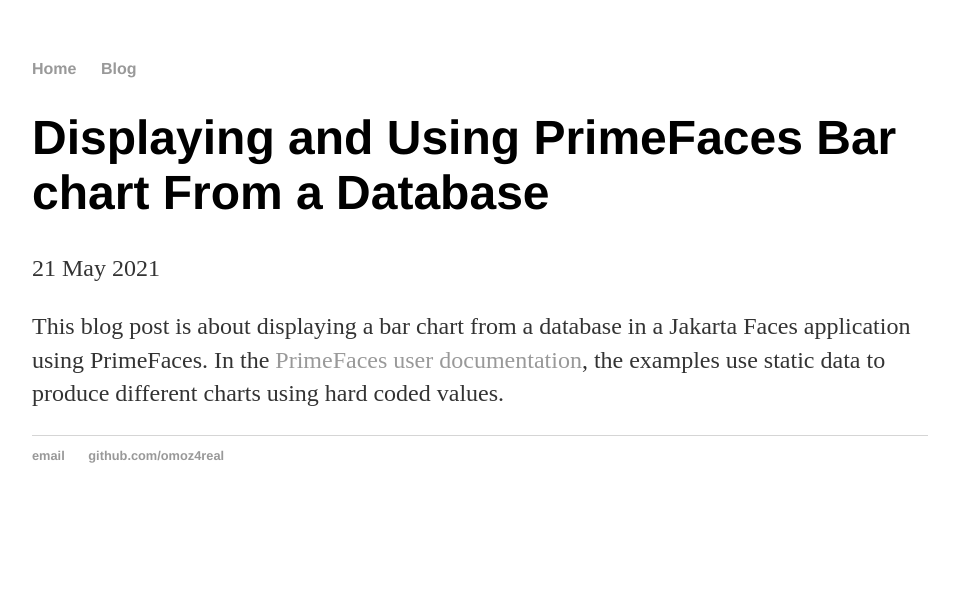
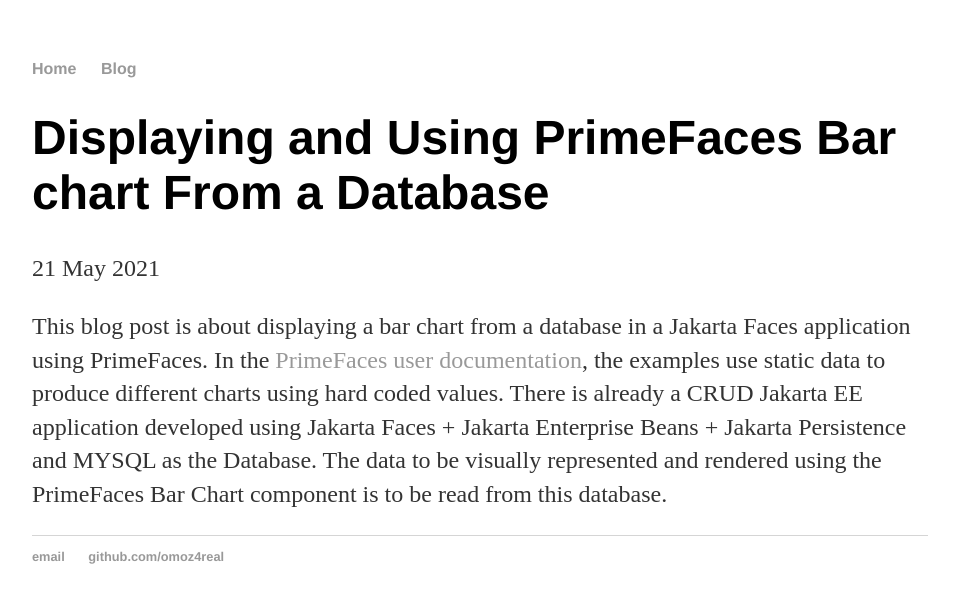
Before and after one commit to omoz4real/omoz4real.github.io, a Jekyll site: the page built from _posts/2021-05-21-displaying-and-using-primefaces-bar-chart-from-database.md, in a window 1280 px wide. Shown: the top 603 px of the page, without its empty margins (160-1119 px from the left). Built offline with Jekyll 4.4.1, drawn with Linux system fonts in a browser that asks for light colours.

Commit message:
Update 2021-05-21-displaying-and-using-primefaces-bar-chart-from-database.md

```diff
--- a/_posts/2021-05-21-displaying-and-using-primefaces-bar-chart-from-database.md
+++ b/_posts/2021-05-21-displaying-and-using-primefaces-bar-chart-from-database.md
@@ -3,4 +3,4 @@
 title: "Displaying and Using PrimeFaces Bar chart From a Database"
 date: 2021-05-21
 ---
-This blog post is about displaying a bar chart from a database in a Jakarta Faces application using PrimeFaces. In the [PrimeFaces user documentation](https://www.primefaces.org/showcase/ui/chartjs/bar/bar.xhtml?jfwid=929d7), the examples use static data to produce different charts using hard coded values.
+This blog post is about displaying a bar chart from a database in a Jakarta Faces application using PrimeFaces. In the [PrimeFaces user documentation](https://www.primefaces.org/showcase/ui/chartjs/bar/bar.xhtml?jfwid=929d7), the examples use static data to produce different charts using hard coded values. There is already a CRUD Jakarta EE application developed using Jakarta Faces + Jakarta Enterprise Beans + Jakarta Persistence and MYSQL as the Database. The data to be visually represented and rendered using the PrimeFaces Bar Chart component is to be read from this database.
```
